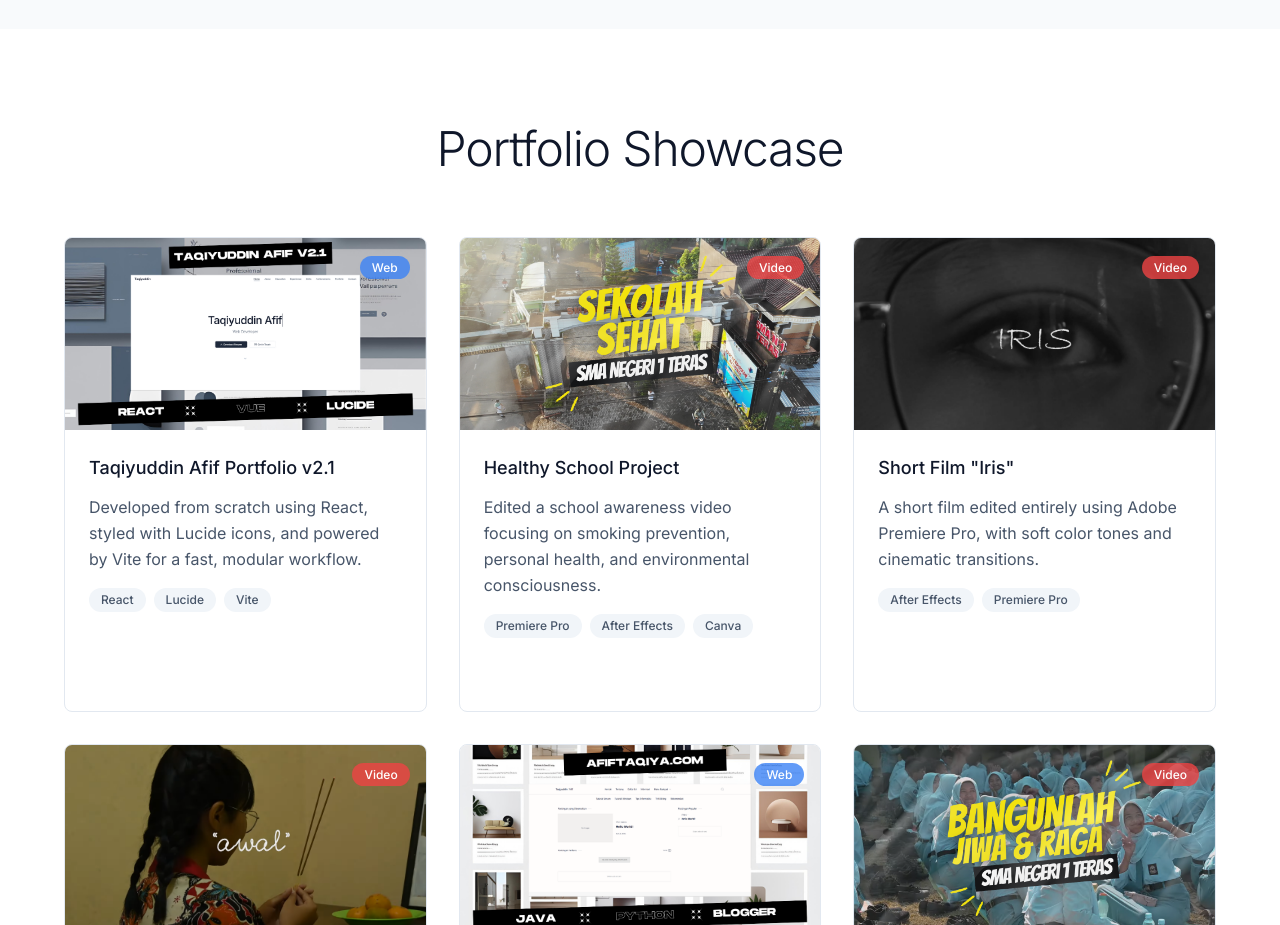
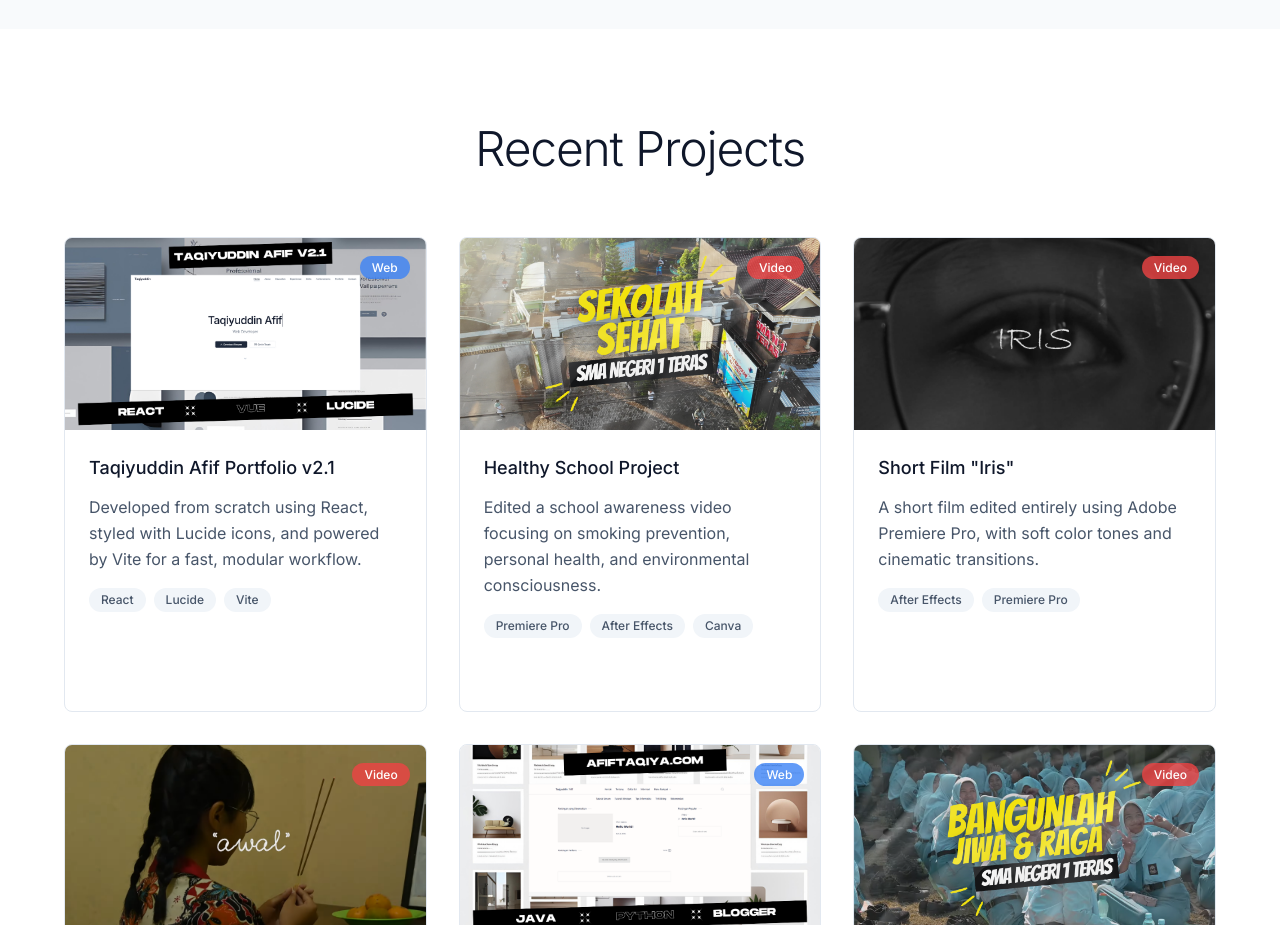
Before and after one commit to takhiyuddin/tqydnv2, a React (Vite) app: page / in a window 1280 px wide. Shown: the part 6200-7125 px from the top of the page. Built offline with nearby package versions, Linux system fonts and the light colour scheme.

Commit message:
Updated Portfolio.tsx

```diff
--- a/src/components/Portfolio.tsx
+++ b/src/components/Portfolio.tsx
@@ -351,7 +351,7 @@ const Portfolio = () => {
         <div className="max-w-6xl mx-auto">
           <div className="text-center mb-16 fade-in-on-scroll">
             <h2 className="text-4xl md:text-5xl font-light text-slate-900 mb-6 tracking-tight">
-              Portfolio Showcase
+              Recent Projects
             </h2>
           </div>
 
```
